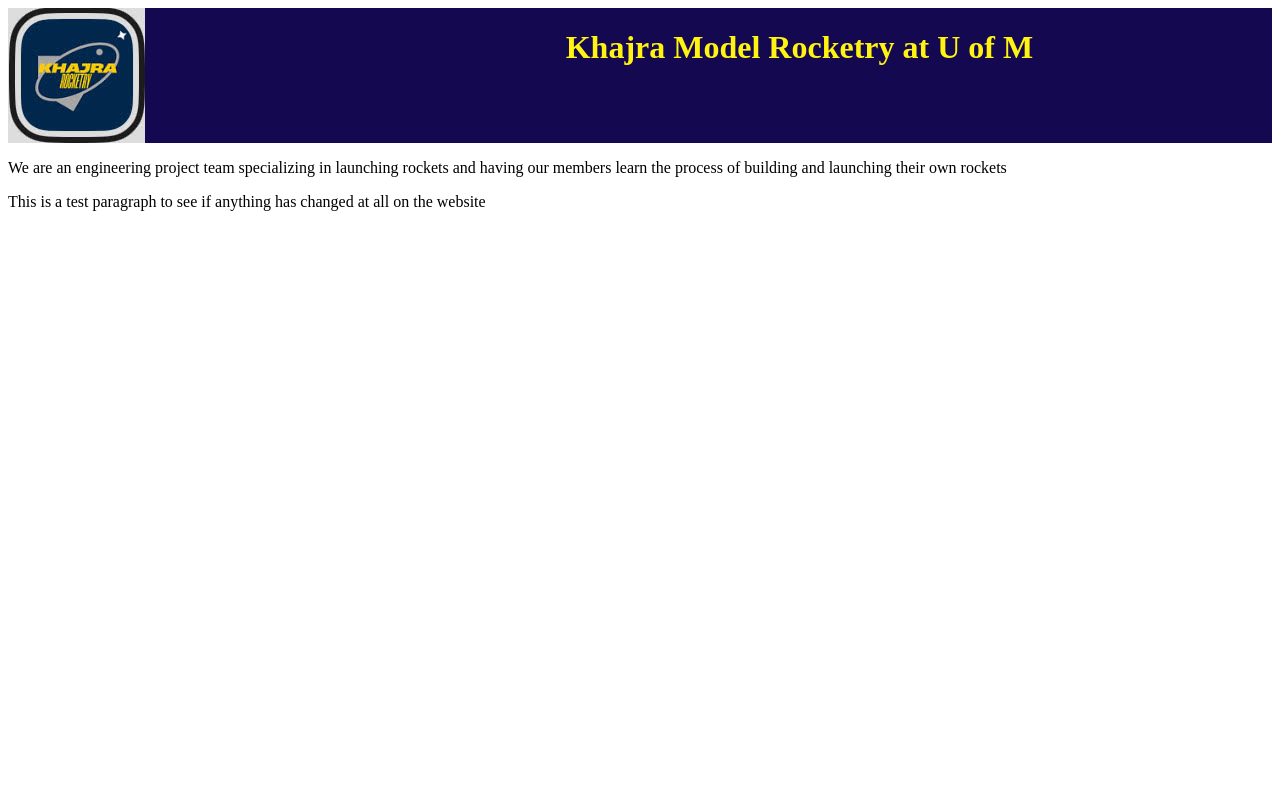
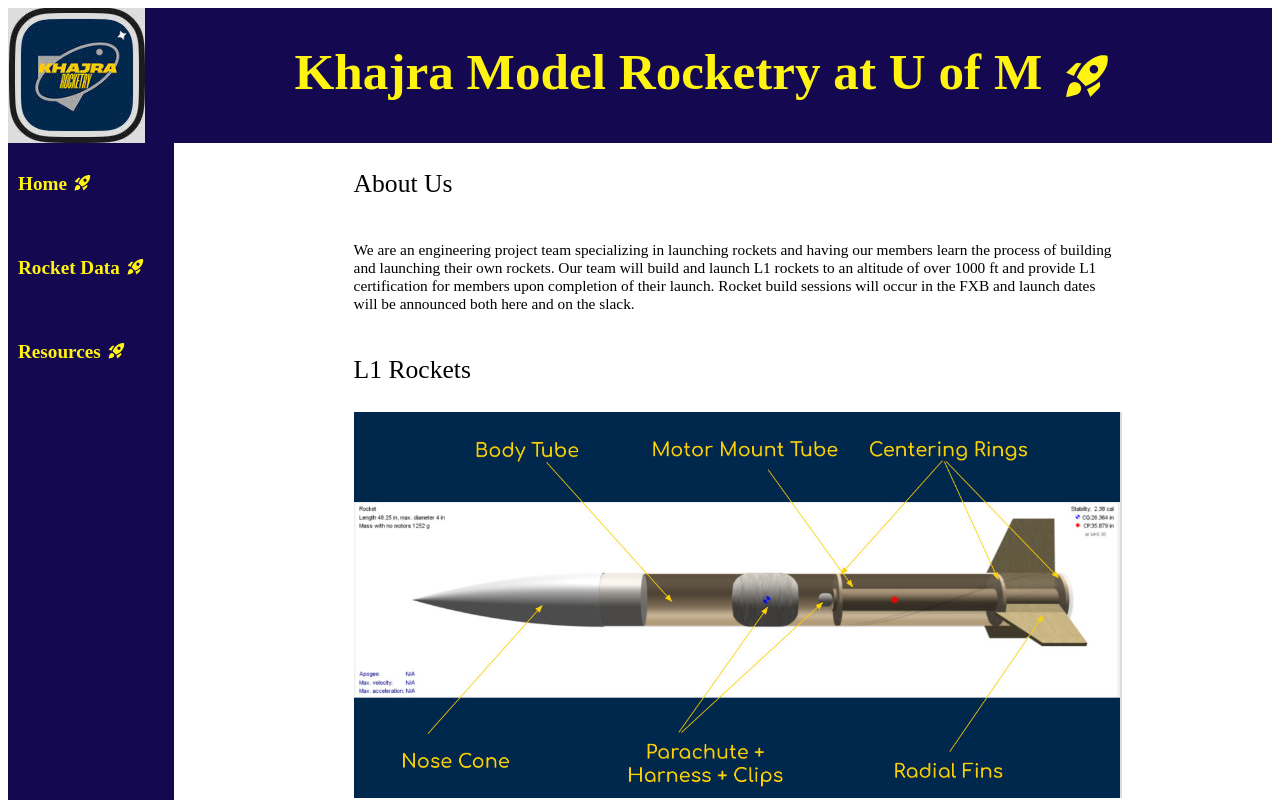
Before and after one commit to khajramrocketry/khajramrocketry.github.io, a React (Vite) app: page / in a window 1280 px wide. Shown: the top 800 px of the page. Built offline with nearby package versions, Linux system fonts and the light colour scheme.

Commit message:
boiler plate done

```diff
--- a/src/App.css
+++ b/src/App.css
@@ -8,6 +8,86 @@
 .title{
   flex-direction: row;
   display: flex;
+  font-size: 4vw;
   color: rgb(255, 243, 18);
-  transform: translate(90%, 0%);
+  transform: translate(20%, 0%);
 }
+
+.rocket_icon_title{
+  flex-direction: row;
+  display: flex;
+  font-size: 4vw;
+  color: rgb(255, 243, 18);
+  transform: translate(330%, 0%);
+  align-items: center;
+}
+
+.content_box_homepage{
+  position: absolute;
+  flex-direction: row;
+  display: flex;
+  min-height: 65vh;
+}
+
+.main_content{
+  position: absolute;
+  flex-direction: column;
+  display: flex;
+  left: 27vw;
+  width: 60vw;
+  height: 85vh;
+  gap: 0.1vw;
+  font-size: 1.2vw;
+}
+
+.internal_header{
+  font-size: 2vw;
+}
+
+.sidebar_container {
+  position: absolute;
+  width: 13vw;
+  height: 110vh;
+}
+
+.sidebar_polygon {
+  position: absolute;
+  width: 100%;
+  height: 100%;
+}
+
+.sidebar_links {
+  position: absolute;
+  top: 0;
+  left: 0;
+  width: 100%;
+  height: 100%;
+  display: flex;
+  font-size: 1.5vw;
+  flex-direction: column;
+  padding: 20px 10px;
+  gap: 5vh;
+  margin: 0;
+  list-style: none;
+  z-index: 1;
+}
+
+.sidebar_links li {
+  margin: 10px 0;
+}
+
+.sidebar_links a {
+  color: rgb(255, 243, 18);
+  text-decoration: none;
+  font-weight: bold;
+}
+
+.sidebar_links a:hover {
+  text-decoration: underline;
+}
+
+.link {
+  flex-direction: row;
+  display: flex;
+  gap: 0.5vw;
+}
--- a/src/App.jsx
+++ b/src/App.jsx
@@ -1,28 +1,19 @@
-import { useState } from 'react'
-import './App.css'
+import { BrowserRouter, Routes, Route } from 'react-router-dom';
+import Home from './Home';
+import Resources from './Resources';
+import RocketData from './RocketData';
+import './App.css';
 
 function App() {
-
   return (
-    <>
-      <main>
-        {
-          <div>
-          <div className="website_header">
-            <img src="/Khajra_logo.jpg" alt="logo" className='logo_image'/>
-            <h1 className="title">Khajra Model Rocketry at U of M</h1>
-          </div>
-
-          <p>We are an engineering project team specializing in launching rockets and
-            having our members learn the process of building and launching their own rockets</p>
-
-          <p>This is a test paragraph to see if anything has changed at all on the website</p>
-          </div>
-        }
-      </main>
-
-    </>
-  )
+    <BrowserRouter>
+      <Routes>
+        <Route path="/" element={<Home />} />
+        <Route path="/resources" element={<Resources />} />
+        <Route path="/rocket_data" element={<RocketData />} />
+      </Routes>
+    </BrowserRouter>
+  );
 }
 
-export default App
+export default App;
--- /dev/null
+++ b/src/Home.jsx
@@ -0,0 +1,69 @@
+import { Link } from 'react-router-dom';
+import { MdRocketLaunch } from "react-icons/md";
+import './App.css';
+
+function Home() {
+  return (
+    <>
+      <main>
+        <div>
+          <div className="website_header">
+            <img src="/Khajra_logo.jpg" alt="logo" className='logo_image'/>
+            <h1 className="title">Khajra Model Rocketry at U of M</h1>
+            <div className="rocket_icon_title"><MdRocketLaunch /></div>
+          </div>
+
+          <div className="content_box_homepage">
+            <div className="sidebar_container">
+              <svg xmlns="http://www.w3.org/2000/svg"
+                   className="sidebar_polygon">
+                <rect x="0" y="0" width="100%" height="100%" fill="rgb(20, 8, 80)"/>
+              </svg>
+
+              <ul className="sidebar_links">
+                <li>
+                  <div className="link">
+                  <Link to="/">Home</Link>
+                  <div className="rocket_icon_link" style={{color:"rgb(255, 243, 18)"}}><MdRocketLaunch /></div>
+                  </div>
+                </li>
+                <li>
+                  <div className="link">
+                  <Link to="/rocket_data">Rocket Data</Link>
+                  <div className="rocket_icon_link" style={{color:"rgb(255, 243, 18)"}}><MdRocketLaunch /></div>
+                  </div>
+                </li>
+                <li>
+                  <div className="link">
+                  <Link to="/resources">Resources</Link>
+                  <div className="rocket_icon_link" style={{color:"rgb(255, 243, 18)"}}><MdRocketLaunch /></div>
+                  </div>
+                </li>
+              </ul>
+            </div>
+
+            <div className="main_content">
+              <div className="internal_header">
+                <p>About Us</p>
+              </div>
+              <p>We are an engineering project team specializing in launching rockets and
+                having our members learn the process of building and launching their own rockets.
+                Our team will build and launch L1 rockets to an altitude of over 1000 ft and provide
+                L1 certification for members upon completion of their launch. Rocket build sessions will
+                occur in the FXB and launch dates will be announced both here and on the slack.
+              </p>
+
+              <div className="internal_header">
+                <p>L1 Rockets</p>
+              </div>
+              <img src="/L1_rocket_diagram.jpeg" alt="L1_diagram" className='L1_diagram'/>
+
+            </div>
+          </div>
+        </div>
+      </main>
+    </>
+  );
+}
+
+export default Home;
--- /dev/null
+++ b/src/Resources.jsx
@@ -0,0 +1,54 @@
+import { Link } from 'react-router-dom';
+import { MdRocketLaunch } from "react-icons/md";
+import './App.css';
+
+function Resources() {
+  return (
+    <>
+      <main>
+        <div>
+          <div className="website_header">
+            <img src="/Khajra_logo.jpg" alt="logo" className='logo_image'/>
+            <h1 className="title">Khajra Model Rocketry at U of M</h1>
+            <div className="rocket_icon_title"><MdRocketLaunch /></div>
+          </div>
+
+          <div className="content_box_homepage">
+            <div className="sidebar_container">
+              <svg xmlns="http://www.w3.org/2000/svg"
+                   className="sidebar_polygon">
+                <rect x="0" y="0" width="100%" height="100%" fill="rgb(20, 8, 80)"/>
+              </svg>
+
+              <ul className="sidebar_links">
+                <li>
+                  <div className="link">
+                  <Link to="/">Home</Link>
+                  <div className="rocket_icon_link" style={{color:"rgb(255, 243, 18)"}}><MdRocketLaunch /></div>
+                  </div>
+                </li>
+                <li>
+                  <div className="link">
+                  <Link to="/rocket_data">Rocket Data</Link>
+                  <div className="rocket_icon_link" style={{color:"rgb(255, 243, 18)"}}><MdRocketLaunch /></div>
+                  </div>
+                </li>
+                <li>
+                  <div className="link">
+                  <Link to="/resources">Resources</Link>
+                  <div className="rocket_icon_link" style={{color:"rgb(255, 243, 18)"}}><MdRocketLaunch /></div>
+                  </div>
+                </li>
+              </ul>
+            </div>
+
+            <div className="main_content">
+            </div>
+          </div>
+        </div>
+      </main>
+    </>
+  );
+}
+
+export default Resources;
--- /dev/null
+++ b/src/RocketData.jsx
@@ -0,0 +1,54 @@
+import { Link } from 'react-router-dom';
+import { MdRocketLaunch } from "react-icons/md";
+import './App.css';
+
+function RocketData() {
+  return (
+    <>
+      <main>
+        <div>
+          <div className="website_header">
+            <img src="/Khajra_logo.jpg" alt="logo" className='logo_image'/>
+            <h1 className="title">Khajra Model Rocketry at U of M</h1>
+            <div className="rocket_icon_title"><MdRocketLaunch /></div>
+          </div>
+
+          <div className="content_box_homepage">
+            <div className="sidebar_container">
+              <svg xmlns="http://www.w3.org/2000/svg"
+                   className="sidebar_polygon">
+                <rect x="0" y="0" width="100%" height="100%" fill="rgb(20, 8, 80)"/>
+              </svg>
+
+<ul className="sidebar_links">
+                <li>
+                  <div className="link">
+                  <Link to="/">Home</Link>
+                  <div className="rocket_icon_link" style={{color:"rgb(255, 243, 18)"}}><MdRocketLaunch /></div>
+                  </div>
+                </li>
+                <li>
+                  <div className="link">
+                  <Link to="/rocket_data">Rocket Data</Link>
+                  <div className="rocket_icon_link" style={{color:"rgb(255, 243, 18)"}}><MdRocketLaunch /></div>
+                  </div>
+                </li>
+                <li>
+                  <div className="link">
+                  <Link to="/resources">Resources</Link>
+                  <div className="rocket_icon_link" style={{color:"rgb(255, 243, 18)"}}><MdRocketLaunch /></div>
+                  </div>
+                </li>
+              </ul>
+            </div>
+
+            <div className="main_content">
+            </div>
+          </div>
+        </div>
+      </main>
+    </>
+  );
+}
+
+export default RocketData;
```
Also changed, not shown: package.json (+5 -3 lines), public/L1_rocket_diagram.jpeg (added), 1 other file (tests, documents, lock files or other folders).
